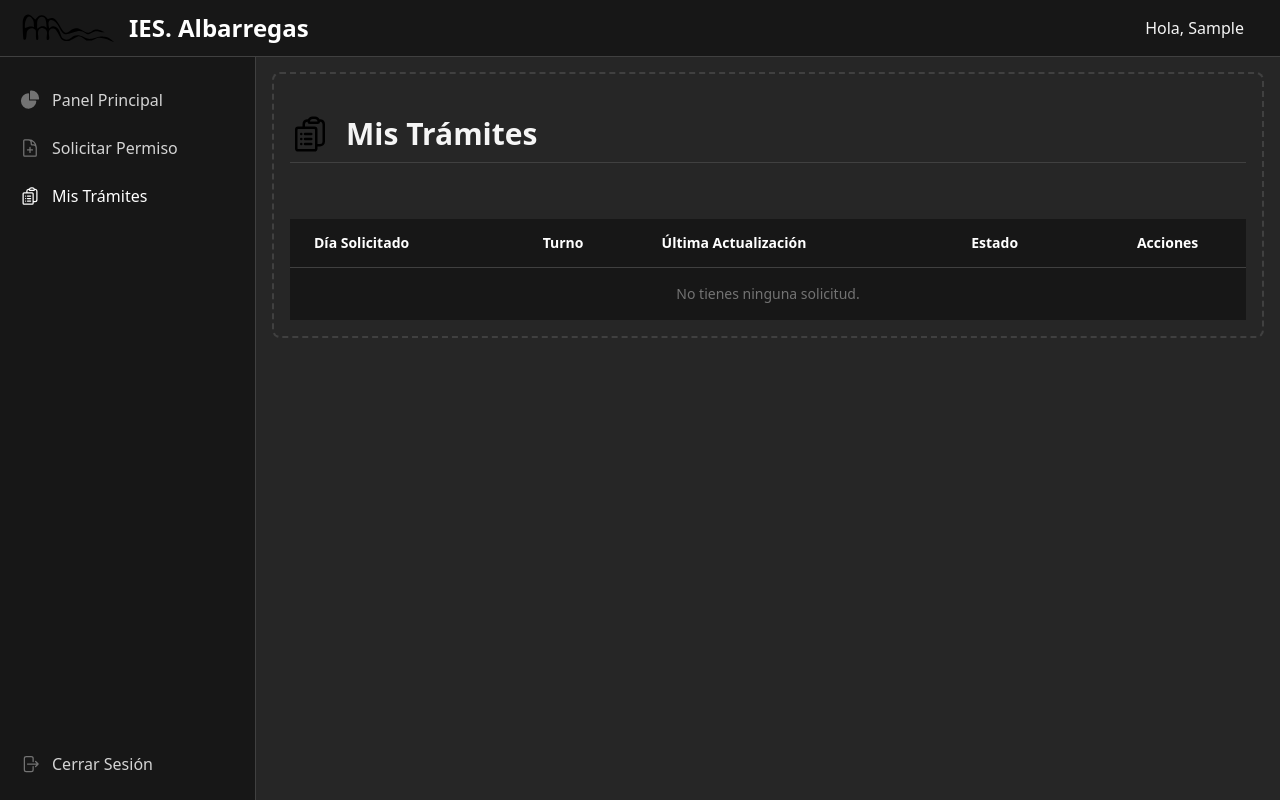
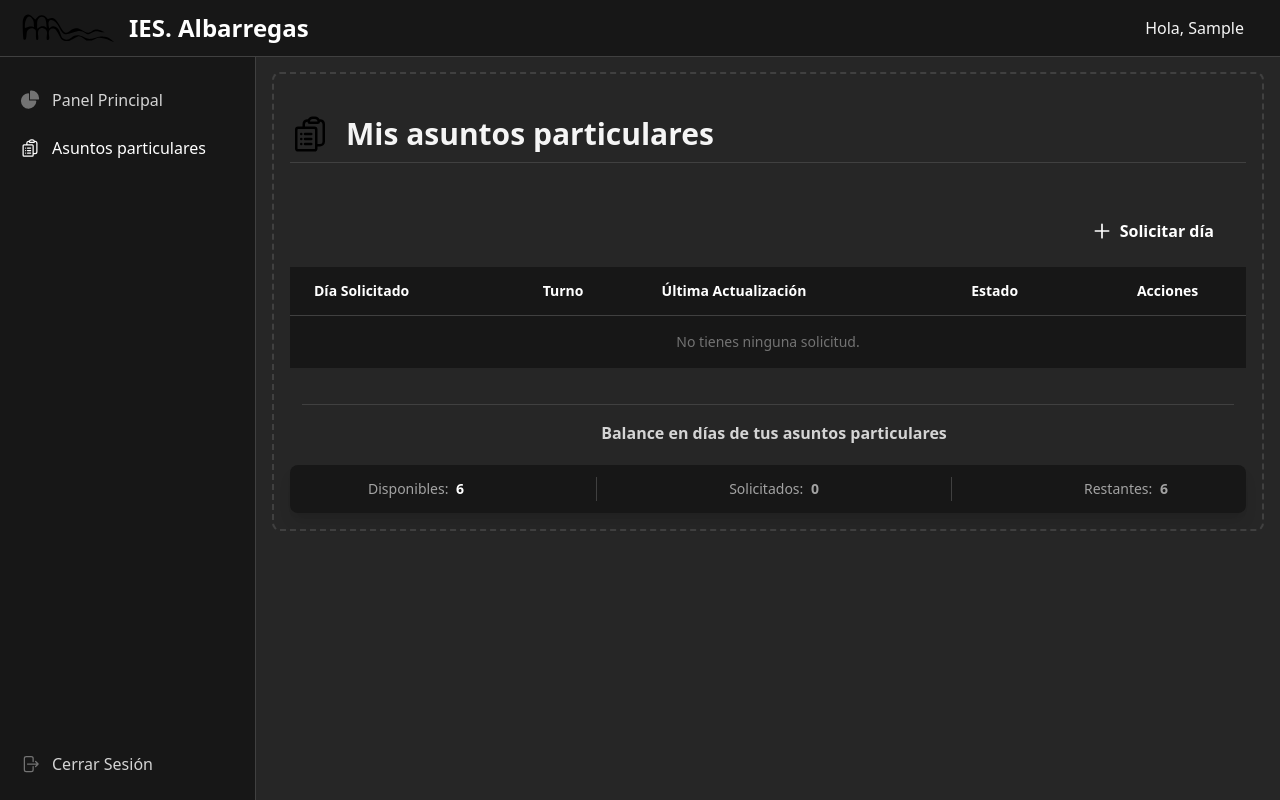
Before and after one commit to brodriguezp09/EduPanel, a Django app: page /asuntos_personales/mis-solicitudes/ in a window 1280 px wide. Run offline with Django 4.2, Linux system fonts and the light colour scheme; the visitor is signed in with stand-in values (Sample User, id 1); data that the repository does not hold is empty; some libraries are stand-ins or nearby versions.

```diff
--- a/asuntosParticulares/views/cancelarSolicitud.py
+++ b/asuntosParticulares/views/cancelarSolicitud.py
@@ -31,6 +31,11 @@ def cancelar_solicitud_view(request, pk):
 
         if solicitud.estado == AsuntosParticulares.ESTADO_PENDIENTE:
             solicitud.delete()
+            usuario = request.user
+            # Restablece los días disfrutados si la solicitud se cancela
+            if usuario.dias_asuntos_propios_disfrutados > 0:
+                usuario.dias_asuntos_propios_disfrutados = max(0, usuario.dias_asuntos_propios_disfrutados - 1)
+                usuario.save()
             messages.success(request, 'La solicitud ha sido cancelada correctamente.')
         else:
             messages.error(request, 'No se puede cancelar una solicitud que ya ha sido procesada.')
--- a/asuntosParticulares/views/listarSolicitudes.py
+++ b/asuntosParticulares/views/listarSolicitudes.py
@@ -14,3 +14,14 @@ class MisSolicitudesView(LoginRequiredMixin, ListView):
         ordenadas de la más reciente a la más antigua.
         """
         return AsuntosParticulares.objects.filter(profesor=self.request.user).order_by('-fecha_solicitud')
+
+    def get_context_data(self, **kwargs):
+        context = super().get_context_data(**kwargs)
+
+        context = {
+        'dias_ya_solicitados': self.request.user.dias_asuntos_propios_disfrutados,
+        'dias_totales_disponibles': self.request.user.dias_asuntos_propios,
+        'dias_restantes': self.request.user.dias_asuntos_propios - self.request.user.dias_asuntos_propios_disfrutados,
+        'solicitudes': self.get_queryset(),
+    }
+        return context
--- a/templates/admin/asuntosParticulares/gestionarPermisosListar.html
+++ b/templates/admin/asuntosParticulares/gestionarPermisosListar.html
@@ -99,7 +99,7 @@
                                         {% csrf_token %}
                                         <input type="hidden" name="action" value="deny">
                                         <button type="submit" class="btn btn-sm btn-danger ml-1" data-toggle="tooltip" title="Eliminar Solicitud">
-                                            <i class="fas fa-trash"></i>
+                                            <i class="fas fa-circle-xmark"></i>
                                         </button>
                                     </form>
                                 </td>
--- a/templates/asuntos/mis_solicitudes.html
+++ b/templates/asuntos/mis_solicitudes.html
@@ -16,13 +16,21 @@
                 <path stroke-linecap="round" stroke-linejoin="round"
                     d="M9 12h3.75M9 15h3.75M9 18h3.75m3 .75H18a2.25 2.25 0 002.25-2.25V6.108c0-1.135-.845-2.098-1.976-2.192a48.424 48.424 0 00-1.123-.08m-5.801 0c-.065.21-.1.433-.1.664 0 .414.336.75.75.75h4.5a.75.75 0 00.75-.75 2.25 2.25 0 00-.1-.664m-5.8 0A2.251 2.251 0 0113.5 2.25H15c1.012 0 1.867.668 2.15 1.586m-5.8 0c-.376.023-.75.05-1.124.08C9.095 4.01 8.25 4.973 8.25 6.108V8.25m0 0H4.875c-.621 0-1.125.504-1.125 1.125v11.25c0 .621.504 1.125 1.125 1.125h9.75c.621 0 1.125-.504 1.125-1.125V9.375c0-.621-.504-1.125-1.125-1.125H8.25zM6.75 12h.008v.008H6.75V12zm0 3h.008v.008H6.75V15zm0 3h.008v.008H6.75V18z" />
             </svg>
-            <h1 class="text-3xl font-bold text-neutral-100">Mis Trámites</h1>
+            <h1 class="text-3xl font-bold text-neutral-100">Mis asuntos particulares</h1>
         </div>
         <hr class="mt-2 border-t border-neutral-700">
     </div>
 
     <!-- Tabla de solicitudes -->
     <div class="mt-8 flow-root">
+        <div class="-my-2 -mx-4 overflow-x-auto sm:-mx-6 lg:-mx-8 px-4 sm:px-6 lg:px-8 text-right">
+            <a href="{% url 'asuntosParticulares:solicitar_permiso' %}" class="inline-flex items-center px-4 py-2 mb-4 mr-4 rounded-md bg-primary-600 text-white font-semibold hover:bg-primary-700 transition-colors">
+                <svg class="h-5 w-5 mr-2" fill="none" stroke="currentColor" stroke-width="2" viewBox="0 0 24 24">
+                    <path stroke-linecap="round" stroke-linejoin="round" d="M12 4v16m8-8H4"/>
+                </svg>
+                Solicitar día
+            </a>
+        </div>
         <div class="-my-2 -mx-4 overflow-x-auto sm:-mx-6 lg:-mx-8">
             <div class="inline-block min-w-full py-2 align-middle sm:px-6 lg:px-8">
                 <table class="min-w-full divide-y divide-neutral-700">
@@ -87,6 +95,35 @@
                         {% endfor %}
                     </tbody>
                 </table>
+            </div>
+        </div>
+        <!-- Balance de Días -->
+        <div class="mt-4 p-3">
+            <hr class="mt-2 border-t border-neutral-700">
+            <div class="mt-4 flex items-center justify-around text-center text-white">
+                <p class="flex-1 ml-3 whitespace-nowrap text-neutral-300 font-bold">Balance en días de tus asuntos particulares</p>
+            </div>
+        </div>
+
+        <div class="mt-2 bg-neutral-900 shadow-lg rounded-lg p-3">
+            <div class="flex items-center justify-around text-center">
+                <div>
+                    <p class="text-sm text-neutral-400">
+                        Disponibles: <span class="ml-1 font-semibold text-white">{{ dias_totales_disponibles }}</span>
+                    </p>
+                </div>
+                <div class="border-l border-neutral-700 h-6"></div>
+                <div>
+                    <p class="text-sm text-neutral-400">
+                        Solicitados: <span class="ml-1 font-semibold text-accent-400">{{ dias_ya_solicitados }}</span>
+                    </p>
+                </div>
+                <div class="border-l border-neutral-700 h-6"></div>
+                <div>
+                    <p class="text-sm text-neutral-400">
+                        Restantes: <span class="ml-1 font-semibold text-primary-500">{{ dias_restantes }}</span>
+                    </p>
+                </div>
             </div>
         </div>
     </div>
--- a/templates/includes/vertical_nav.html
+++ b/templates/includes/vertical_nav.html
@@ -27,28 +27,7 @@
                     <span class="ml-3">Panel Principal</span>
                 </a>
             </li>
-            <li>
-                <!-- Enlace a Solicitar Permiso -->
-                <a href="{% url 'asuntosParticulares:solicitar_permiso' %}" class="flex items-center p-2 rounded-lg group
-                    {% if request.resolver_match.url_name == 'solicitar_permiso' %}
-                        bg-primary-500 text-white
-                    {% else %}
-                        text-neutral-300 hover:bg-neutral-700 hover:text-white
-                    {% endif %}
-                ">
-                    <svg class="w-5 h-5 transition duration-75
-                        {% if request.resolver_match.url_name == 'solicitar_permiso' %}
-                            text-white
-                        {% else %}
-                            text-neutral-500 group-hover:text-primary-400
-                        {% endif %}" aria-hidden="true" xmlns="http://www.w3.org/2000/svg" fill="none"
-                        viewBox="0 0 24 24" stroke-width="1.5" stroke="currentColor">
-                        <path stroke-linecap="round" stroke-linejoin="round"
-                            d="M19.5 14.25v-2.625a3.375 3.375 0 00-3.375-3.375h-1.5A1.125 1.125 0 0113.5 7.125v-1.5a3.375 3.375 0 00-3.375-3.375H8.25m3.75 9v6m3-3H9m1.5-12H5.625c-.621 0-1.125.504-1.125 1.125v17.25c0 .621.504 1.125 1.125 1.125h12.75c.621 0 1.125-.504 1.125-1.125V11.25a9 9 0 00-9-9z" />
-                    </svg>
-                    <span class="flex-1 ml-3 whitespace-nowrap">Solicitar Permiso</span>
-                </a>
-            </li>
+
             <li>
                 <!-- Enlace a Mis Trámites -->
                 <a href="{% url 'asuntosParticulares:mis_solicitudes' %}" class="flex items-center p-2 rounded-lg group
@@ -68,7 +47,7 @@
                         <path stroke-linecap="round" stroke-linejoin="round"
                             d="M9 12h3.75M9 15h3.75M9 18h3.75m3 .75H18a2.25 2.25 0 002.25-2.25V6.108c0-1.135-.845-2.098-1.976-2.192a48.424 48.424 0 00-1.123-.08m-5.801 0c-.065.21-.1.433-.1.664 0 .414.336.75.75.75h4.5a.75.75 0 00.75-.75 2.25 2.25 0 00-.1-.664m-5.8 0A2.251 2.251 0 0113.5 2.25H15c1.012 0 1.867.668 2.15 1.586m-5.8 0c-.376.023-.75.05-1.124.08C9.095 4.01 8.25 4.973 8.25 6.108V8.25m0 0H4.875c-.621 0-1.125.504-1.125 1.125v11.25c0 .621.504 1.125 1.125 1.125h9.75c.621 0 1.125-.504 1.125-1.125V9.375c0-.621-.504-1.125-1.125-1.125H8.25zM6.75 12h.008v.008H6.75V12zm0 3h.008v.008H6.75V15zm0 3h.008v.008H6.75V18z" />
                     </svg>
-                    <span class="flex-1 ml-3 whitespace-nowrap">Mis Trámites</span>
+                    <span class="flex-1 ml-3 whitespace-nowrap">Asuntos particulares</span>
                 </a>
             </li>
         </ul>
```
Also changed, not shown: templates/asuntos/solicitar_permiso.html (+9 -1 lines), templates/home.html (+9 -8 lines).
